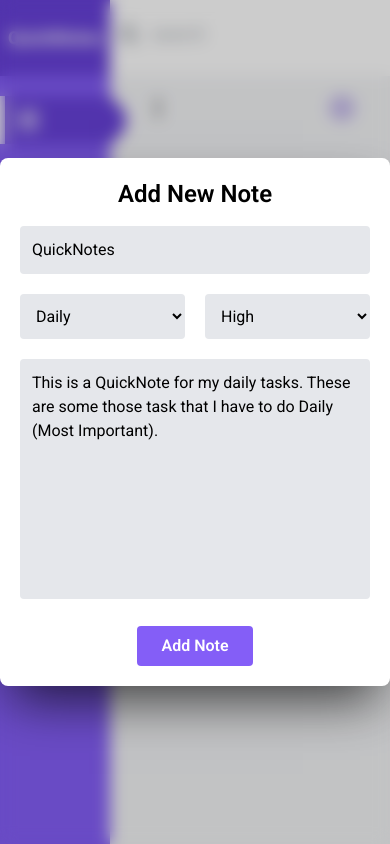
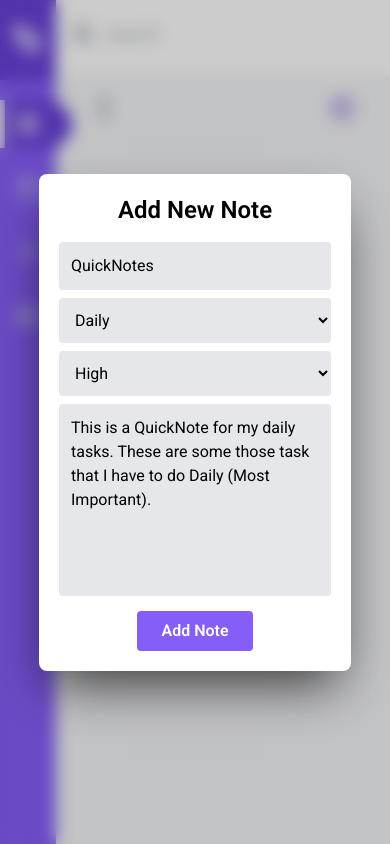
Before and after one commit to shahrampk/QuickNotes, a React (Vite) app: page / in a window 390 px wide. Both pictures are taken after a click on the button 342 px from the left and 108 px from the top of the page. Built offline with nearby package versions, Linux system fonts and the light colour scheme.

Commit message:
page Responsiveness completed

```diff
--- a/src/Components/AddNoteForm.jsx
+++ b/src/Components/AddNoteForm.jsx
@@ -30,18 +30,21 @@ function AddNoteForm({ toggleNoteForm, setToggleNoteForm, setNotesData }) {
       } bg-black/20 flex backdrop-blur-sm fixed top-0 right-0 h-full transition-all duration-300 w-full z-50 justify-center items-center`}
     >
       <div
-        className={`form bg-white p-5  rounded-lg flex flex-col items-center gap-4 w-130 shadow-2xl shadow-black/70  transition-all duration-300 ${
+        className={`form bg-white p-5  rounded-lg flex flex-col items-center gap-4 w-4/5 md:w-125 shadow-2xl shadow-black/70  transition-all duration-300 ${
           toggleNoteForm ? "scale-100" : "scale-0"
         } `}
       >
         <h2 className="text-2xl font-semibold">Add New Note</h2>
-        <form onSubmit={submitForm} className="grid grid-cols-2 gap-5 w-full">
+        <form
+          onSubmit={submitForm}
+          className="grid grid-cols-2 gap-2 md:gap-5 w-full"
+        >
           <div className="col-span-full">
             <input
               value={noteData.title}
               type="text"
               placeholder="Title"
-              className="bg-gray-200 w-full px-3 py-3 outline-none rounded"
+              className="bg-gray-200 w-full px-3 py-3 outline-none rounded  col-span-full md:col-span-1"
               required
               onChange={(e) => {
                 setNoteData((prev) => {
@@ -50,7 +53,7 @@ function AddNoteForm({ toggleNoteForm, setToggleNoteForm, setNotesData }) {
               }}
             />
           </div>
-          <div>
+          <div className="col-span-full md:col-span-1">
             <select
               onChange={(e) =>
                 setNoteData((prev) => {
@@ -71,7 +74,7 @@ function AddNoteForm({ toggleNoteForm, setToggleNoteForm, setNotesData }) {
               <option value="Business">Business</option>
             </select>
           </div>
-          <div>
+          <div className="col-span-full md:col-span-1">
             <select
               required
               onChange={(e) =>
@@ -92,7 +95,7 @@ function AddNoteForm({ toggleNoteForm, setToggleNoteForm, setNotesData }) {
               <option value="Low">Low</option>
             </select>
           </div>
-          <div className="col-span-2">
+          <div className="col-span-full ">
             <textarea
               onChange={(e) =>
                 setNoteData((prev) => {
@@ -104,12 +107,12 @@ function AddNoteForm({ toggleNoteForm, setToggleNoteForm, setNotesData }) {
               id="description"
               placeholder="Note Description"
               cols="30"
-              rows="9"
+              rows="7"
               className="resize-none scrollbar-hidden outline-none w-full bg-gray-200 p-3 rounded"
               required
             ></textarea>
           </div>
-          <button className="bg-[#845ef7] text-white font-semibold px-6 py-2 col-span-full justify-self-center rounded cursor-pointer hover:bg-[#6741d9] transition-colors duration-200">
+          <button className="bg-primary text-white font-semibold px-6 py-2 col-span-full justify-self-center rounded cursor-pointer hover:bg-primary-light transition-colors duration-200">
             Add Note
           </button>
         </form>
--- a/src/Components/Logo.jsx
+++ b/src/Components/Logo.jsx
@@ -3,9 +3,11 @@ import React from "react";
 
 function Logo() {
   return (
-    <div className="logo bg-[#6741d9] text-white flex gap-2 items-center px-2 lg:px-4 py-6">
-      <h1 className="text-lg xl:text-3xl font-bold">QuickNotes</h1>
-      <PenTool height={25} className="hidden md:block" />
+    <div className="logo bg-primary-light text-white flex gap-2 justify-center px-2 lg:px-4 py-6">
+      <h1 className="text-lg xl:text-3xl font-bold hidden md:block">
+        QuickNotes
+      </h1>
+      <PenTool className="size-8 md:size-6" />
     </div>
   );
 }
--- a/src/Components/Main.jsx
+++ b/src/Components/Main.jsx
@@ -13,7 +13,7 @@ function Home() {
   };
   const { filteredArr } = useNotesContext();
   return (
-    <div className="h-full overflow-y-scroll scrollbar-hidden px-3">
+    <div className="h-full overflow-y-scroll scrollbar-hidden md:px-3">
       {filteredArr.length > 0 ? (
         <Masonry
           breakpointCols={breakpointColumnsObj}
--- a/src/Components/Note.jsx
+++ b/src/Components/Note.jsx
@@ -13,7 +13,7 @@ function Note({ noteDate }) {
   return (
     <div
       id={noteDate.id}
-      className="bg-white rounded p-5 flex flex-col gap-3 m-2 mb-4 shadow-xl"
+      className="bg-white rounded p-3 md:p-5 flex flex-col gap-3 m-2 mb-4 shadow-xl"
     >
       <div className="flex justify-between ">
         <Priority val={noteDate.category} />
--- a/src/Components/SearchBar.jsx
+++ b/src/Components/SearchBar.jsx
@@ -15,7 +15,7 @@ function SearchBar() {
     setFilteredArr([...filteredArr]);
   }, [filteredArr]);
   return (
-    <search className="px-2 lg:px-4 py-5 lg:py-6 text-lg flex items-center gap-3">
+    <search className="px-4 py-5 lg:py-6 text-lg flex items-center gap-3">
       <Search stroke="#4a5565" />
       <input
         value={query}
```
